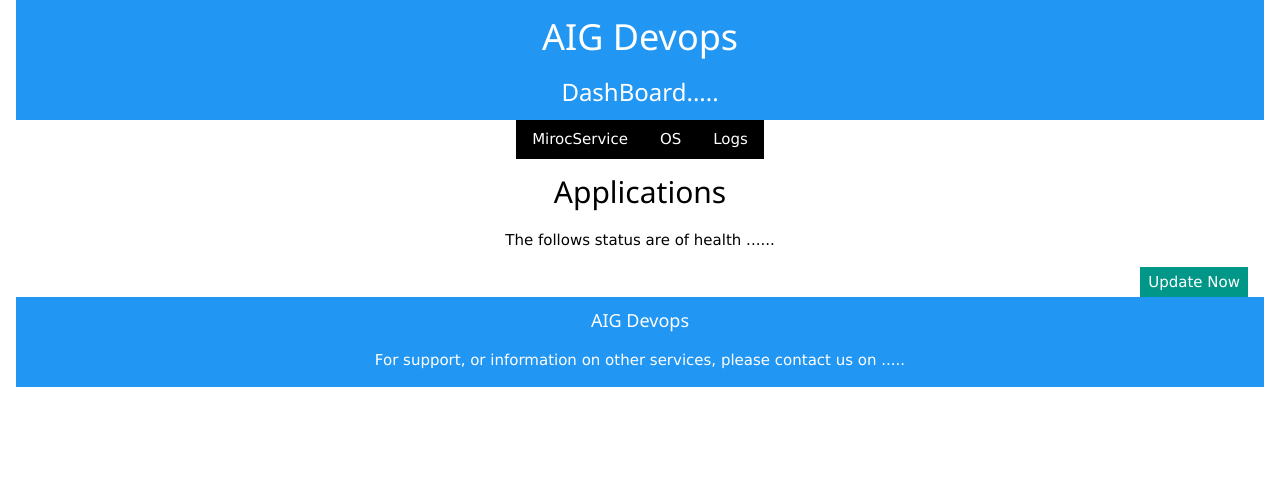
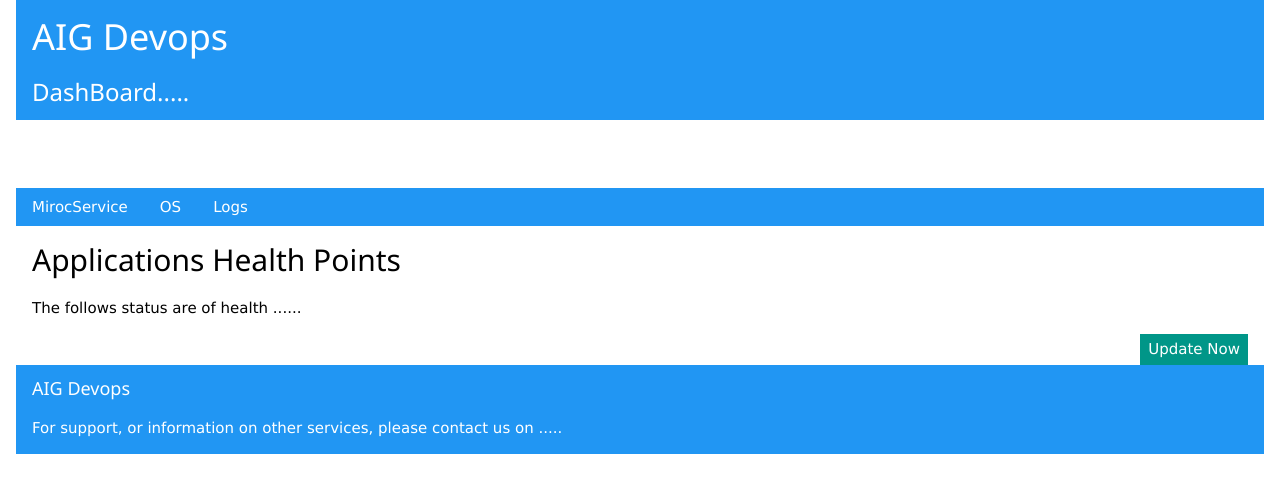
Before and after one commit to iot-ire-tech/devops-dashboard, a plain HTML site: page index.html in a window 1280 px wide. Drawn offline with nearby package versions, Linux system fonts and the light colour scheme; a script that the page names is missing.

Commit message:
Update index.html

```diff
--- a/index.html
+++ b/index.html
@@ -15,21 +15,24 @@
 	</head>
 	<body>
 
-	<div class="w3-container w3-center">
+	<div class="w3-container content">
 		<div class="w3-container w3-blue">
 			<h1>AIG Devops</h1>
 			<h3>DashBoard.....</h3>
 		</div>
 		<span id="processingMessage"></span>
 
-	<div class="w3-bar w3-black">
+	<br>
+	<br>
+	<br>
+	<div class="w3-bar w3-blue">
 	  <button class="w3-bar-item w3-button" onclick="openCity('MirocService')">MirocService</button>
 	  <button class="w3-bar-item w3-button" onclick="openCity('OS')">OS</button>
 	  <button class="w3-bar-item w3-button" onclick="openCity('Logs')">Logs</button>
 	</div>
 
 	<div id="MirocService" class="w3-container dash">
-	  <h2>Applications</h2>
+	  <h2>Applications Health Points</h2>
 	  <p>The follows status are of health ......</p>
 	<button id="btnUpdate" class="w3-btn w3-padding-small w3-teal w3-right "  tabindex="" >Update Now</button>
 	</div>
```
